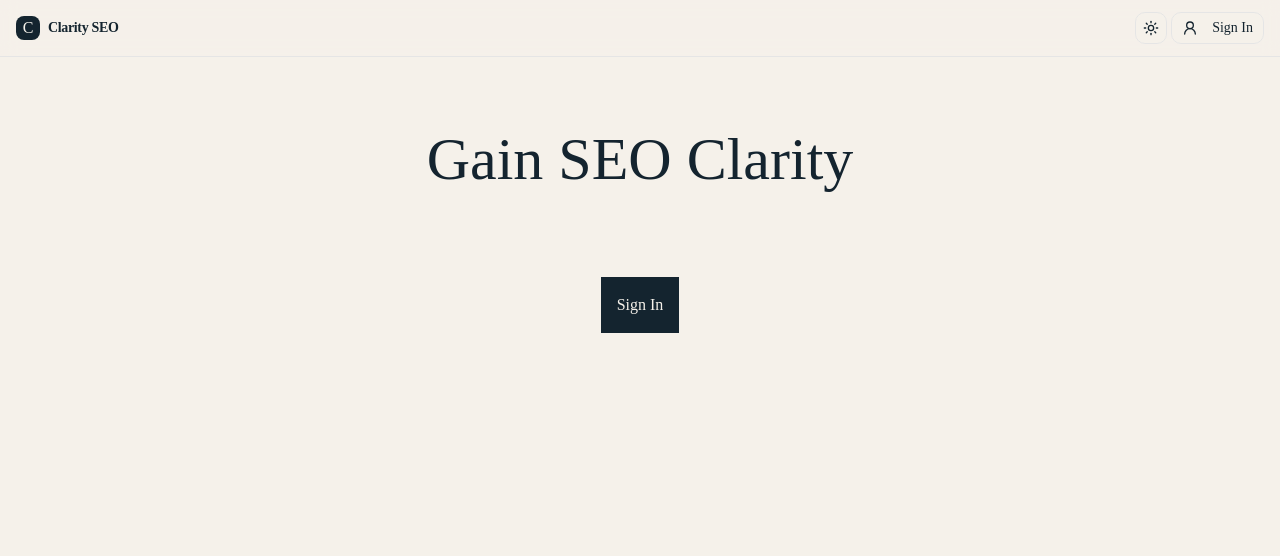
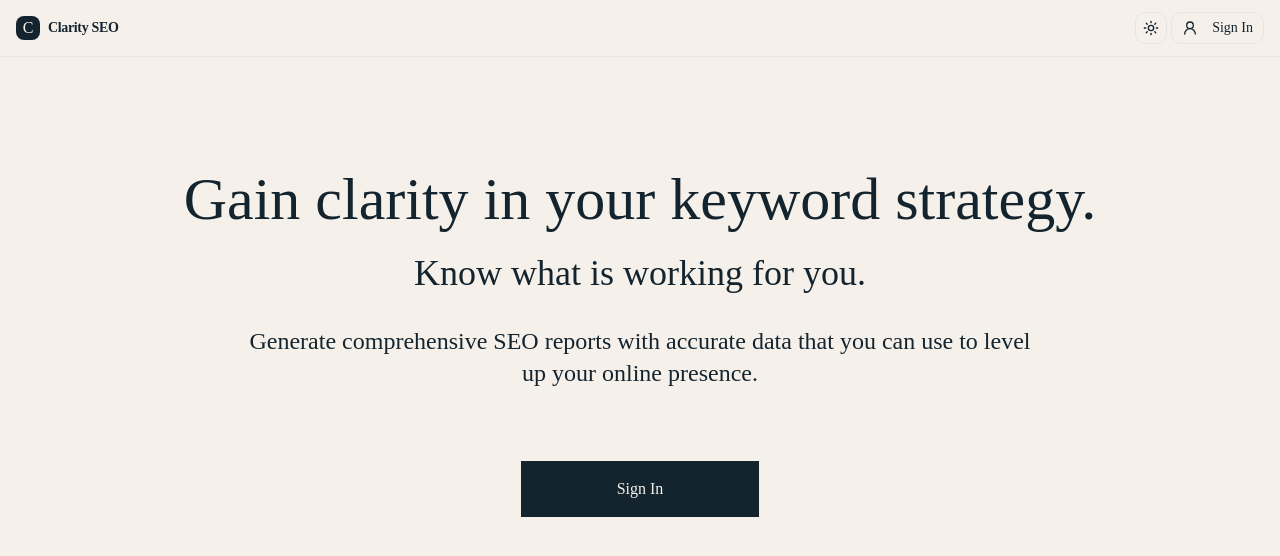
Before and after one commit to shando-howell/clarity-seo, a Next.js app: page / in a window 1280 px wide. Shown: the top 556 px of the page. Built offline with nearby package versions, Linux system fonts and the light colour scheme; no server answers.

Commit message:
Working on home page

```diff
--- a/app/page.tsx
+++ b/app/page.tsx
@@ -8,12 +8,18 @@ export default async function Home() {
 
   return (
     <div>
-      <div className="sm:py-2 py-1 sm:text-6xl text-4xl text-foreground items-center text-center sm:m-16 m-12">
-        <h1>Gain SEO Clarity</h1>
+      {/* Header section */}
+      <div className="py-24 text-foreground items-center text-center">
+        <h1 className="text-6xl py-4">Gain clarity in your keyword strategy.</h1>
+        <h2 className="text-4xl py-2">Know what is working for you.</h2>
+        <div className="py-6 px-60">
+          <p className="text-2xl">
+            Generate comprehensive SEO reports with accurate data that you can use to level up your online presence.
+          </p>
         </div>
-      <div className="items-center text-center sm:py-4 py-2">
+        <div className="items-center text-center py-12">
           {userId ?
-          <Link href="/dashboard" className="bg-foreground p-4 text-background">
+            <Link href="/dashboard" className="bg-foreground px-24 py-4 text-background">
               Generate A Report
             </Link>
           : <SignInButton
@@ -21,12 +27,13 @@ export default async function Home() {
               fallbackRedirectUrl={"/dashboard"}
               forceRedirectUrl={"/dashboard"}
             >
-              <button className="bg-foreground p-4 text-background">
+                <button className="bg-foreground px-24 py-4 text-background">
                   Sign In
                 </button>
             </SignInButton>
           }
         </div>
       </div>
+    </div>
   )
 }
```
Also changed, not shown: 1 other file (tests, documents, lock files or other folders). Lines whose indentation alone changed are shown as unchanged.
